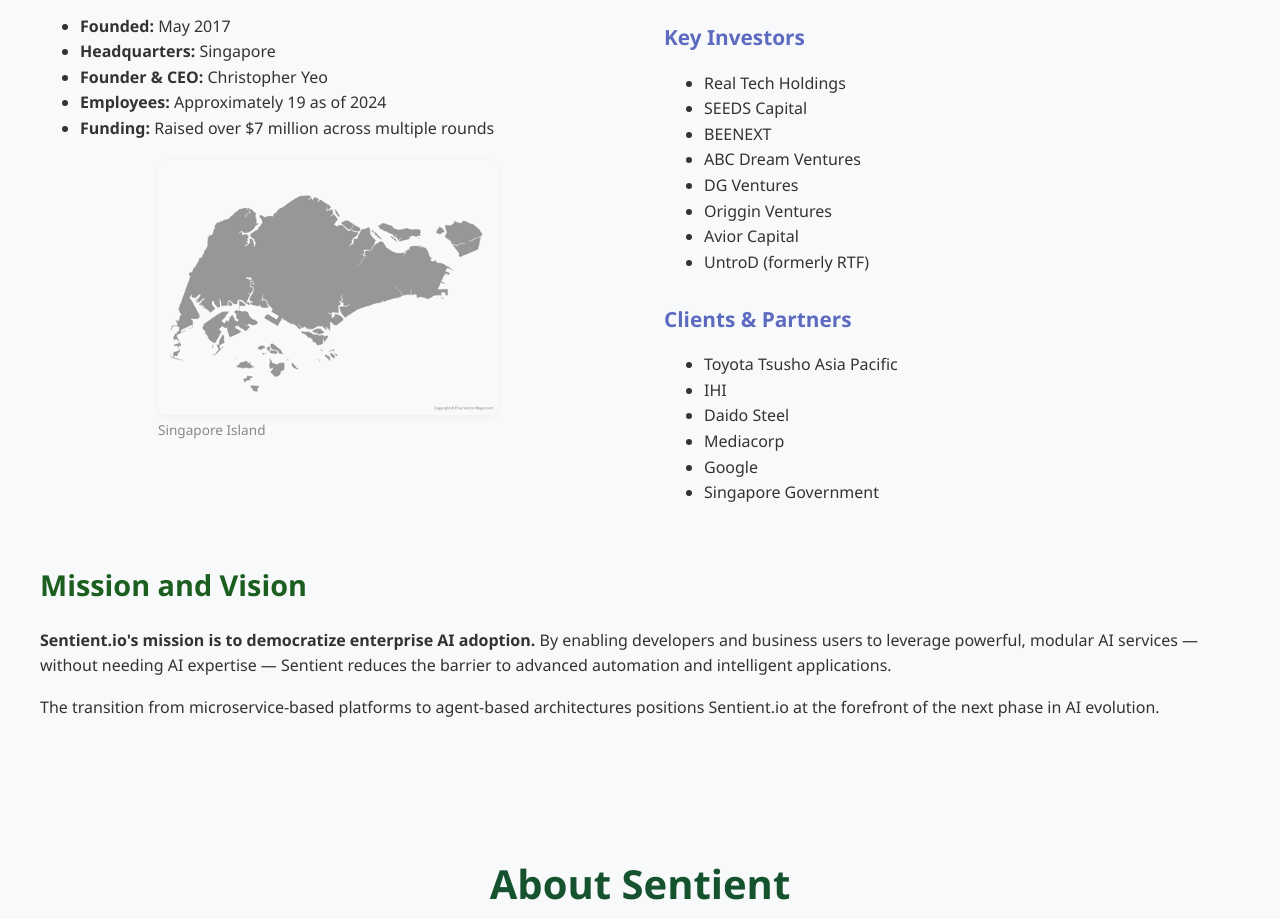
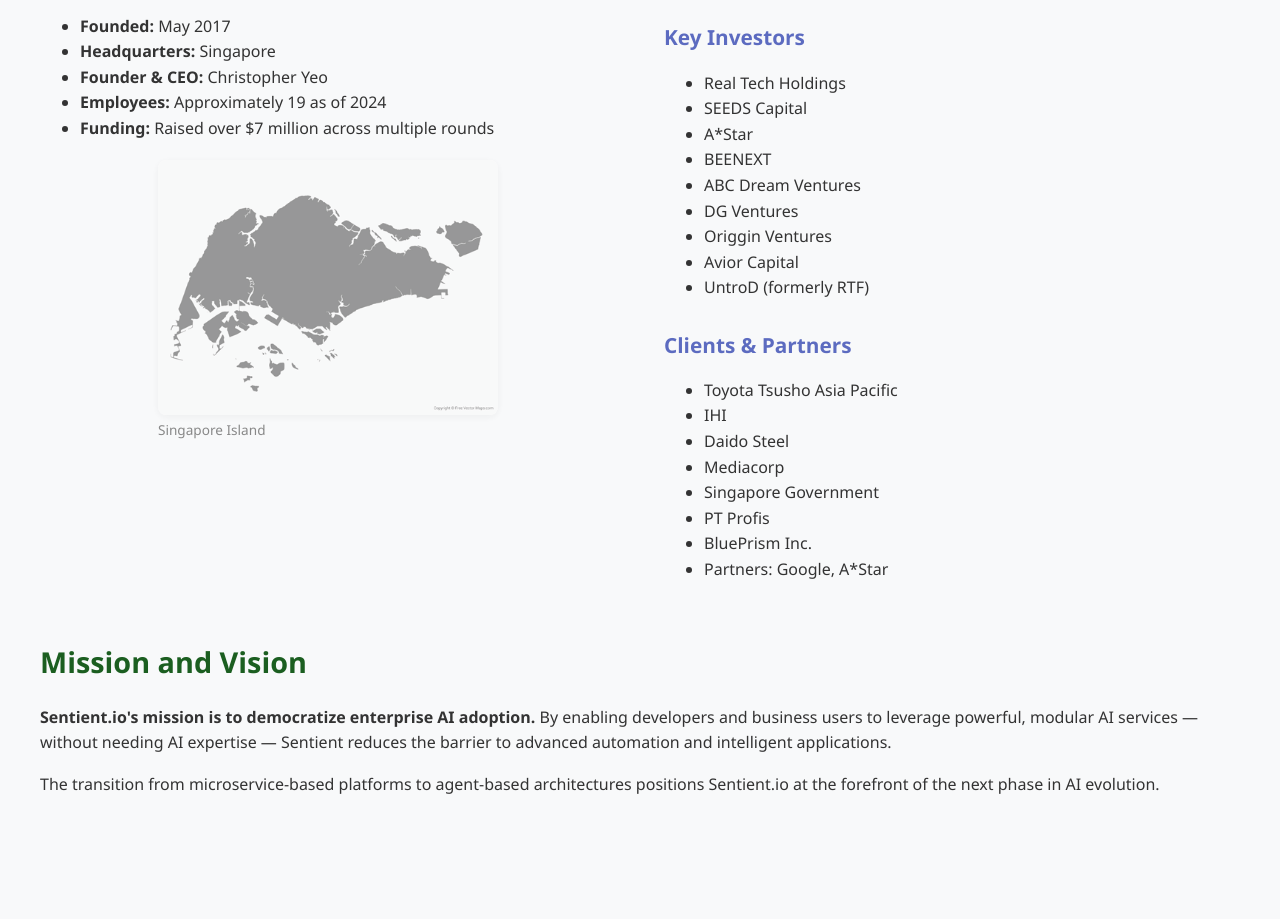
Before and after one commit to christopheryeo/sentient-intro, a plain HTML site: page src/index.html in a window 1280 px wide. Shown: the part 1120-2039 px from the top of the page. Drawn offline with Linux system fonts and the light colour scheme.

Commit message:
Update company information: Add A*Star to investors and update clients/partners list

```diff
--- a/src/index.html
+++ b/src/index.html
@@ -241,6 +241,7 @@
         <ul>
             <li>Real Tech Holdings</li>
             <li>SEEDS Capital</li>
+            <li>A*Star</li>
             <li>BEENEXT</li>
             <li>ABC Dream Ventures</li>
             <li>DG Ventures</li>
@@ -254,8 +255,10 @@
             <li>IHI</li>
             <li>Daido Steel</li>
             <li>Mediacorp</li>
-            <li>Google</li>
             <li>Singapore Government</li>
+            <li>PT Profis</li>
+            <li>BluePrism Inc.</li>
+            <li>Partners: Google, A*Star</li>
         </ul>
                 </div>
             </div>
```
Also changed, not shown: 2 other files.
